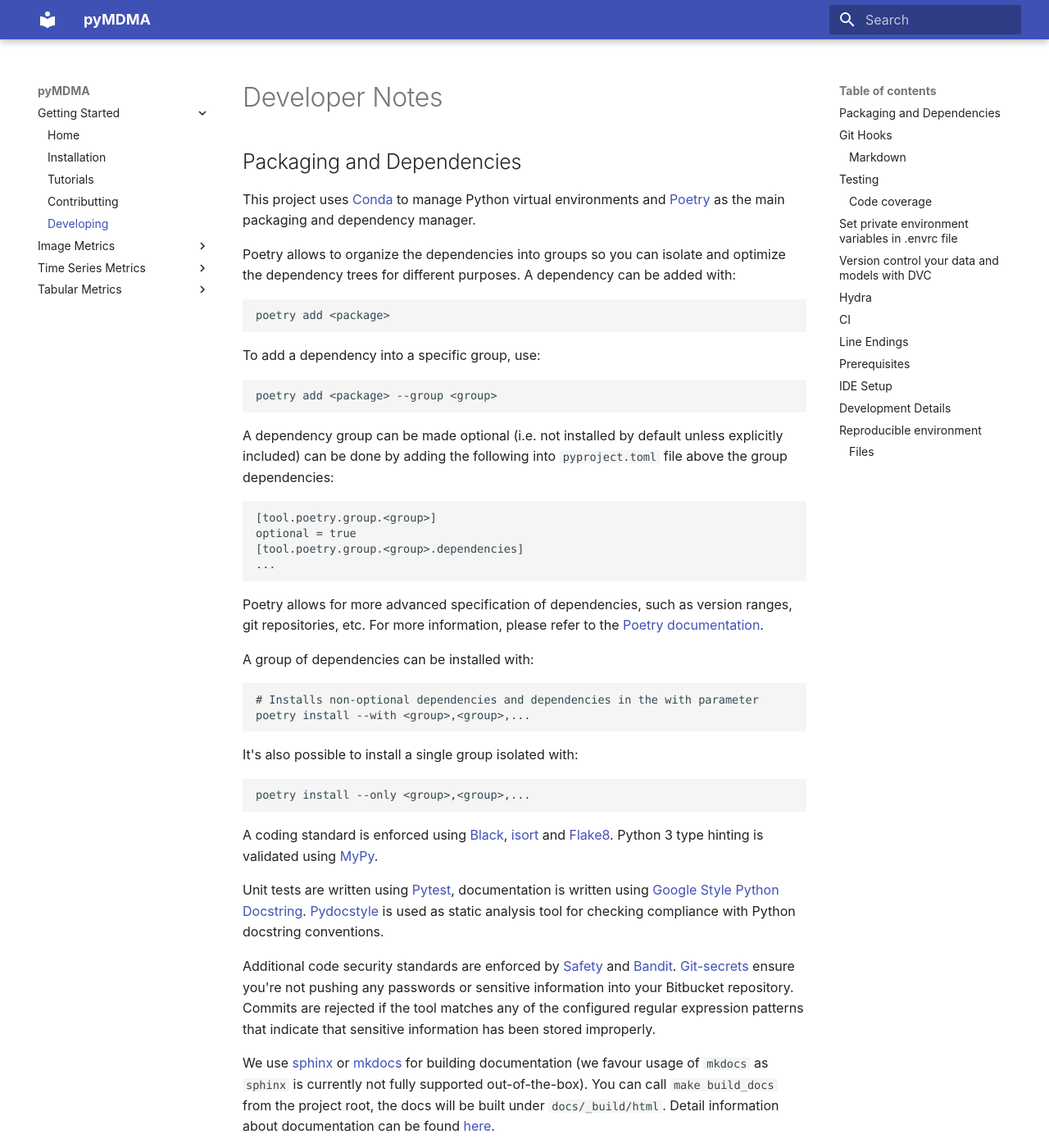
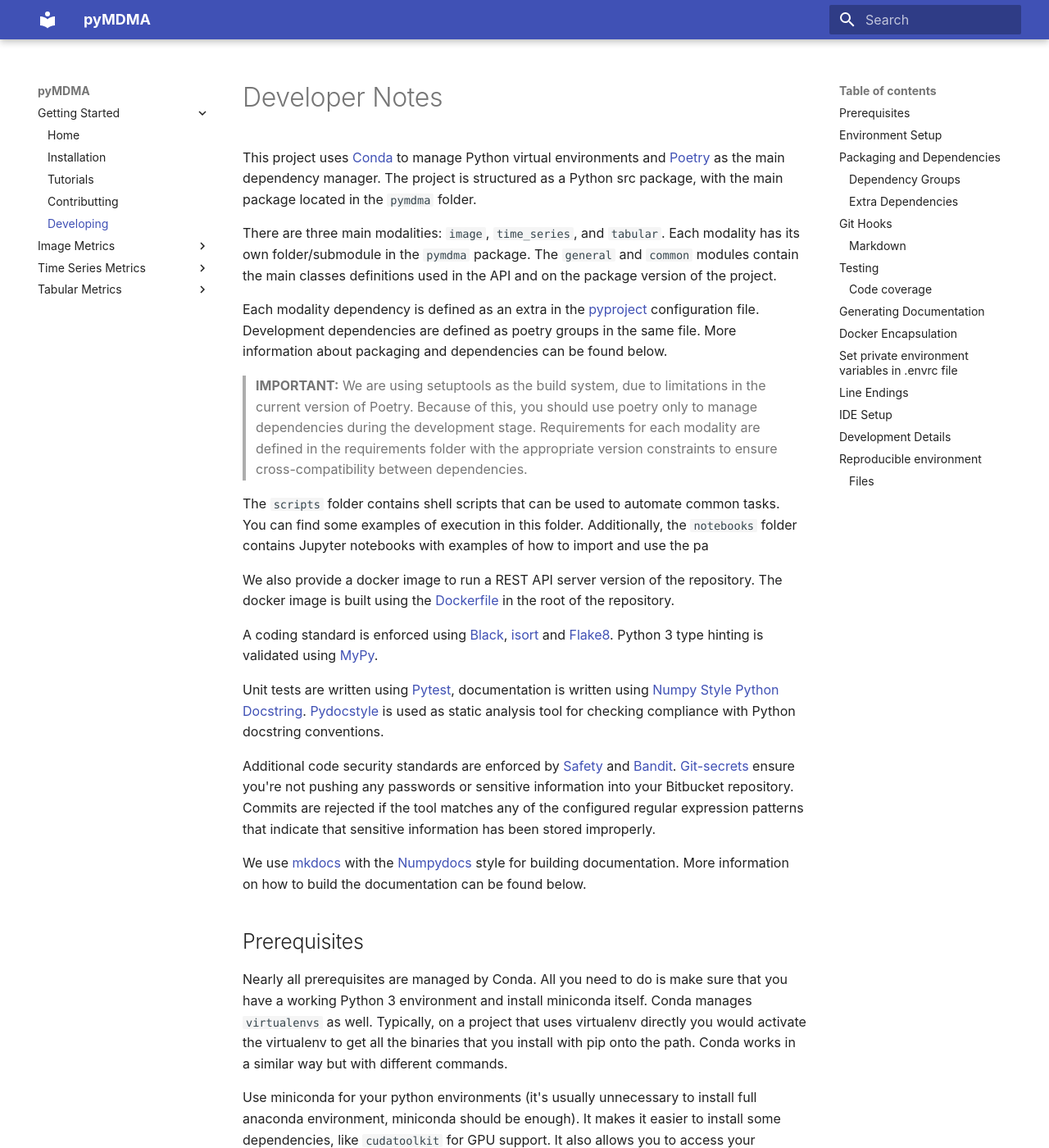
Before and after one commit to fraunhoferportugal/pymdma, an MkDocs documentation site: the page built from docs/developer.md, in a window 1280 px wide and 1400 px high. Shown: the whole window at 82% size. Built offline with MkDocs 1.6.1 and Material for MkDocs 9.7.7, drawn with Linux system fonts in a browser that asks for light colours; some of the changed text lies outside the part shown.

Commit message:
docs: Updated DEVELOPER guidelines with the current workflow - Removed old evaluation script - Docker encapsulation instructions - Environment setup instructions from README now in developer guide - Poetry extras specification

````diff
--- a/DEVELOPER.md
+++ b/DEVELOPER.md
@@ -1,4 +1,78 @@
 # Developer Notes
+
+This project uses [Conda](https://anaconda.org/anaconda/python) to manage Python virtual environments and [Poetry](https://python-poetry.org/) as the main dependency manager. The project is structured as a Python src package, with the main package located in the `pymdma` folder.
+
+There are three main modalities: `image`, `time_series`, and `tabular`. Each modality has its own folder/submodule in the `pymdma` package. The `general` and `common` modules contain the main classes definitions used in the API and on the package version of the project.
+
+Each modality dependency is defined as an extra in the [pyproject](pyproject.toml) configuration file. Development dependencies are defined as poetry groups in the same file. More information about packaging and dependencies can be found below.
+
+> **IMPORTANT:** We are using setuptools as the build system, due to limitations in the current version of Poetry. Because of this, you should use poetry only to manage dependencies during the development stage. Requirements for each modality are defined in the requirements folder with the appropriate version constraints to ensure cross-compatibility between dependencies.
+
+The `scripts` folder contains shell scripts that can be used to automate common tasks. You can find some examples of execution in this folder. Additionally, the `notebooks` folder contains Jupyter notebooks with examples of how to import and use the pa
+
+We also provide a docker image to run a REST API server version of the repository. The docker image is built using the [Dockerfile](Dockerfile) in the root of the repository.
+
+A coding standard is enforced using [Black](https://github.com/psf/black), [isort](https://pypi.org/project/isort/) and
+[Flake8](https://flake8.pycqa.org/en/latest/). Python 3 type hinting is validated using
+[MyPy](https://pypi.org/project/mypy/).
+
+Unit tests are written using [Pytest](https://docs.pytest.org/en/latest/), documentation is written
+using [Numpy Style Python Docstring](https://numpydoc.readthedocs.io/en/latest/format.html).
+[Pydocstyle](http://pydocstyle.org/) is used as static analysis tool for checking compliance with Python docstring
+conventions.
+
+Additional code security standards are enforced by [Safety](https://github.com/pyupio/safety) and
+[Bandit](https://bandit.readthedocs.io/en/latest/). [Git-secrets](https://github.com/awslabs/git-secrets)
+ensure you're not pushing any passwords or sensitive information into your Bitbucket repository.
+Commits are rejected if the tool matches any of the configured regular expression patterns that indicate that sensitive
+information has been stored improperly.
+
+We use [mkdocs](https://www.mkdocs.org)  with the [Numpydocs](https://numpydoc.readthedocs.io/en/latest/format.html) style for building documentation. More information on how to build the documentation can be found below.
+
+## Prerequisites
+
+Nearly all prerequisites are managed by Conda. All you need to do is make sure that you have a working Python 3
+environment and install miniconda itself. Conda manages `virtualenvs` as well. Typically, on a project that uses virtualenv
+directly you would activate the virtualenv to get all the binaries that you install with pip onto the path.
+Conda works in a similar way but with different commands.
+
+Use miniconda for your python environments (it's usually unnecessary to install full anaconda environment, miniconda
+should be enough). It makes it easier to install some dependencies, like `cudatoolkit` for GPU support. It also allows you
+to access your environments globally.
+
+Example installation:
+
+```bash
+wget https://repo.anaconda.com/miniconda/Miniconda3-latest-Linux-x86_64.sh
+bash Miniconda3-latest-Linux-x86_64.sh
+```
+
+## Environment Setup
+We recommend you install [Conda](https://docs.conda.io/en/latest/) (or similar) to manage your Python versions in your computer. After which, you can create a new environment with the following commands:
+
+```shell
+conda env create -f environment.yml # create from configuration
+conda activate da_metrics # activate virtual environment
+```
+
+To start developing, you should install the project dependencies and the pre-commit hooks. You can do this by running the following command (poetry and gcc are required):
+
+```shell
+make setup-all # install dependencies
+source .venv-dev/bin/activate # activate the virtual environment
+make install-dev-tools # install development tools
+```
+
+Alternatively, you can install the dependencies manually by running the following commands:
+
+```shell
+(da_metrics) python -m venv .venv # you can use any other name for the venv
+(da_metrics) source activate .venv/bin/activate # activate the venv you just created
+(da_metrics) poetry install --all-extras --with dev # install all dependencies
+(da_metrics) poetry run pre-commit install --install-hooks -t pre-commit -t commit-msg
+```
+
+
 
 ## Packaging and Dependencies
 
@@ -10,6 +84,7 @@
 poetry add <package>
 ```
 
+### Dependency Groups
 To add a dependency into a specific group, use:
 
 ```
@@ -40,12 +115,29 @@
 poetry install --only <group>,<group>,...
 ```
 
+### Extra Dependencies
+To add an extra dependency, use:
+
+```
+poetry add <package> --extras <extra>
+```
+
+To install the extra dependencies, use:
+
+```
+poetry install --extras <extra>
+```
+Note that `<extra>` is the name of the extra dependencies group or a space separated list of extra dependencies.
+
+
+A list of all dependencies can be found in the [pyproject.toml](pyproject.toml) configuration file.
+
 A coding standard is enforced using [Black](https://github.com/psf/black), [isort](https://pypi.org/project/isort/) and
 [Flake8](https://flake8.pycqa.org/en/latest/). Python 3 type hinting is validated using
 [MyPy](https://pypi.org/project/mypy/).
 
 Unit tests are written using [Pytest](https://docs.pytest.org/en/latest/), documentation is written
-using [Google Style Python Docstring](https://sphinxcontrib-napoleon.readthedocs.io/en/latest/example_google.html).
+using [Numpy Style Python Docstring](https://numpydoc.readthedocs.io/en/latest/format.html).
 [Pydocstyle](http://pydocstyle.org/) is used as static analysis tool for checking compliance with Python docstring
 conventions.
 
@@ -55,7 +147,7 @@
 Commits are rejected if the tool matches any of the configured regular expression patterns that indicate that sensitive
 information has been stored improperly.
 
-We use [sphinx](https://www.sphinx-doc.org) or [mkdocs](https://www.mkdocs.org) for building documentation (we favour usage of `mkdocs` as `sphinx` is currently not fully supported out-of-the-box).
+We use [mkdocs](https://www.mkdocs.org) for building documentation.
 You can call `make build_docs` from the project root, the docs will be built under `docs/_build/html`.
 Detail information about documentation can be found [here](docs/index.md).
 
@@ -111,7 +203,7 @@
 ## Testing
 
 \[Tests are written using the `pytest` framework\]\[pytest\], with its configuration in the `pyproject.toml` file.
-Note, only tests in `time_series_metrics/tests` folders folder are run.
+Note, only tests in `pymdma/tests` folders folder are run.
 To run the tests, enter the following command in your terminal:
 
 ```shell
@@ -132,10 +224,37 @@
 or use the `make` command:
 
 ```shell
-make coverage_html
+make coverage-html
 ```
 
 The HTML report can be accessed at `htmlcov/index.html`.
+
+## Generating Documentation
+The documentation is written in Markdown and follows the [Numpy Style Python Docstring](https://numpydoc.readthedocs.io/en/latest/format.html) format. All documentation source files is in the `docs` folder. To build the documentation, run the following commands:
+
+```shell
+make mkdocs-build # build the documentation
+make mkdocs-serve # serve the documentation locally
+```
+
+The documentation will be built in the `docs/_build` folder. The default link to access the documentation is `http://localhost:8000`.
+
+## Docker Encapsulation
+We developed a Docker image to encapsulate the REST API server version of the repository, for internal use. The server is built using the [FastAPI](https://fastapi.tiangolo.com/) framework. A list of frozen dependencies can be found in [requirements-prod.txt](requirements/requirements-prod.txt). The image is built from the [Dockerfile](Dockerfile) in the root of the repository.
+
+To build the Docker image, run the following command:
+
+```shell
+docker build -t pymdma .
+```
+
+To run the Docker image, run the following command:
+
+```shell
+docker run -d -p 8080:8000 -v ./data/:/app/data/ pymdma
+```
+This will start the server on port `8080` in the host machine and mount the `data` folder in the container. The server documentation can be accessed at `http://localhost:8080/docs`. Dataset files should be placed in the data folder to be accessed by the server. You should follow the current structure of datasets in the data
+
 
 ## Set private environment variables in .envrc file
 
@@ -151,85 +270,19 @@
 
 All variables from .env are loaded in config.py automatically.
 
-## Version control your data and models with DVC
+If you have [direnv](https://direnv.net/docs/installation.html) correctly configured, when entering the directory of this project through the command line interface the conda environment and the virtual environment should be automatically activated. If this does not work, try running `$ direnv allow`, cd out of the directory and then cd into the directory again; the identification of the two activated environments should appear to the left of the terminal (not always the case when using VS Code).
 
-Use DVC to version control big files, like your data or trained ML models. To initialize the dvc repository:
 
-```
-dvc init
-```
-
-To start tracking a file or directory, use dvc add (e.g. pictures):
-
-```
-dvc add data/raw/*.jpg
-```
-
-DVC stores information about the added file (or a directory) in a special .dvc file named data/raw/\*jpg.dvc, a small text
-file with a human-readable format. This file can be easily versioned like source code with Git, as a placeholder for the
-original data:
-
-```
-git add data/raw/*jpg.dvc
-git commit -m "Add raw data"
-```
-
-We recommend tagging each time you modify the files inside the data folder
-
-```
-git commit -m "Add more images. Model trained with 2000 images."
-git tag -a "v2.0" -m "model v2.0, 2000 images"
-git push --tags
-dvc push  # Upload dataset to S3 Bucket on Minio Server
-```
-
-The regular workflow is to use `git checkout` first to switch a branch, checkout a commit/tag, or a revision of a .dvc file,
-and then run `dvc checkout` to sync data: To switch to a previous version (e.g. with tag v1.0) of our code and data.
-DVC checkout will remove the new files.
-
-```
-git checkout v1.0
-dvc checkout
-```
-
-Read more in the [docs](https://dvc.org/doc/start/data-versioning)!
-
-## Hydra
-
-Hydra is an open-source Python framework that simplifies the development of research and other complex applications.
-The key feature is the ability to dynamically create a hierarchical configuration by composition and override it through
-config files and the command line. The name Hydra comes from its ability to run multiple similar jobs - much like a
-Hydra with multiple heads.
-
-We recommend going through at least the [Basic Tutorial](https://hydra.cc/docs/tutorials/basic/your_first_app/simple_cli),
-and the docs about [Instantiating objects with Hydra](https://hydra.cc/docs/patterns/instantiate_objects/overview).
-
-## CI
+<!-- ## CI
 
 All PRs trigger a CI job to run linting, type checking, tests, and build docs. The CI script is located [here](Jenkinsfile)
-and should be considered the source of truth for running the various development commands.
+and should be considered the source of truth for running the various development commands. -->
 
 ## Line Endings
 
 The [`.gitattributes`](.gitattributes) file controls line endings for the files in this repository.
 
-## Prerequisites
 
-Nearly all prerequisites are managed by Conda. All you need to do is make sure that you have a working Python 3
-environment and install miniconda itself. Conda manages `virtualenvs` as well. Typically, on a project that uses virtualenv
-directly you would activate the virtualenv to get all the binaries that you install with pip onto the path.
-Conda works in a similar way but with different commands.
-
-Use miniconda for your python environments (it's usually unnecessary to install full anaconda environment, miniconda
-should be enough). It makes it easier to install some dependencies, like `cudatoolkit` for GPU support. It also allows you
-to access your environments globally.
-
-Example installation:
-
-```bash
-wget https://repo.anaconda.com/miniconda/Miniconda3-latest-Linux-x86_64.sh
-bash Miniconda3-latest-Linux-x86_64.sh
-```
 
 ## IDE Setup
 
````
Also changed, not shown: README.md (+2 -3 lines), 2 other files.
